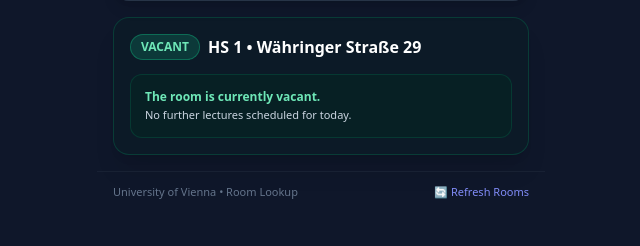
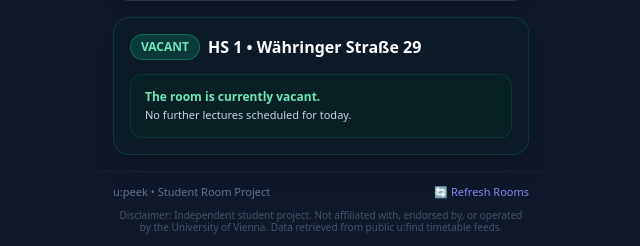
Before and after one commit to Kasperissim0/u-peek, a FastAPI app: page / in a window 1280 px wide. Shown: the part 789-1035 px from the top of the page, without its empty margins (319-959 px from the left). Before the commit the page ends 988 px from the top, so only its background shows below. Run offline with FastAPI, Linux system fonts and the light colour scheme; data comes from the database, SQL or seed files in the repository; data that the repository does not hold is empty; some libraries are stand-ins or nearby versions.

Commit message:
chore: add non-affiliation disclaimer and transparent user-agent headers

```diff
--- a/app/catalog.py
+++ b/app/catalog.py
@@ -430,7 +430,7 @@ async def sync_rooms_from_directory() -> Dict[str, Any]:
     all university buildings and rooms, inserting new rooms and updating timestamps.
     """
     url = "https://event.univie.ac.at/services/raumuebersicht"
-    headers = {"User-Agent": "Mozilla/5.0 (compatible; UnivieRoomLookup/1.0)"}
+    headers = {"User-Agent": "u-peek/1.0 (Student Project; https://github.com/Kasperissim0/u-peek)"}
 
     discovered_count = 0
     now_iso = datetime.now(timezone.utc).isoformat()
@@ -624,7 +624,7 @@ async def sync_rooms_from_spl_schedules() -> int:
     """
     discovered_count = 0
     now_iso = datetime.now(timezone.utc).isoformat()
-    headers = {"User-Agent": "Mozilla/5.0 (compatible; UnivieRoomLookup/1.0)"}
+    headers = {"User-Agent": "u-peek/1.0 (Student Project; https://github.com/Kasperissim0/u-peek)"}
     ssl_ctx = ssl._create_unverified_context()
 
     campuses = get_all_campuses()
--- a/app/fetcher.py
+++ b/app/fetcher.py
@@ -38,7 +38,7 @@ async def fetch_raw_ics(query_str: str, force_refresh: bool = False) -> str:
     encoded_query = urllib.parse.quote_plus(query_str)
     url = f"{UFIND_CALENDAR_BASE}?query={encoded_query}"
     headers = {
-        "User-Agent": "Mozilla/5.0 (compatible; UnivieRoomLookup/1.0)",
+        "User-Agent": "u-peek/1.0 (Student Project; https://github.com/Kasperissim0/u-peek)",
         "Accept": "text/calendar, text/plain, */*"
     }
 
--- a/app/templates/index.html
+++ b/app/templates/index.html
@@ -184,14 +184,17 @@
 
   </main>
 
-  <!-- Footer with Sync Status -->
-  <footer class="max-w-md w-full mx-auto px-4 py-3 text-center text-[11px] text-slate-500 border-t border-slate-800/60">
+  <!-- Footer with Sync Status & Disclaimer -->
+  <footer class="max-w-md w-full mx-auto px-4 py-3 text-[11px] text-slate-500 border-t border-slate-800/60 space-y-2">
     <div class="flex items-center justify-between">
-      <span>University of Vienna • Room Lookup</span>
+      <span>u:peek • Student Room Project</span>
       <button id="syncRoomsBtn" class="text-indigo-400 hover:text-indigo-300 transition font-medium flex items-center space-x-1">
         <span>🔄 Refresh Rooms</span>
       </button>
     </div>
+    <p class="text-[10px] text-slate-600 leading-tight text-center">
+      Disclaimer: Independent student project. Not affiliated with, endorsed by, or operated by the University of Vienna. Data retrieved from public u:find timetable feeds.
+    </p>
   </footer>
 
   <!-- Client-Side App Logic -->
```
